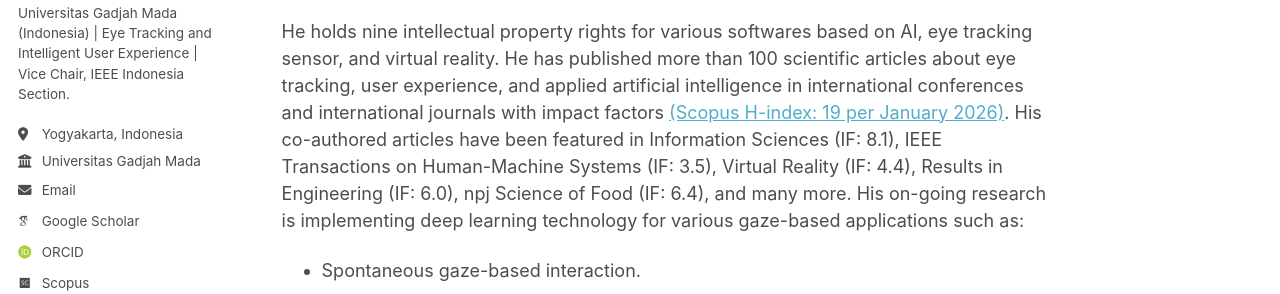
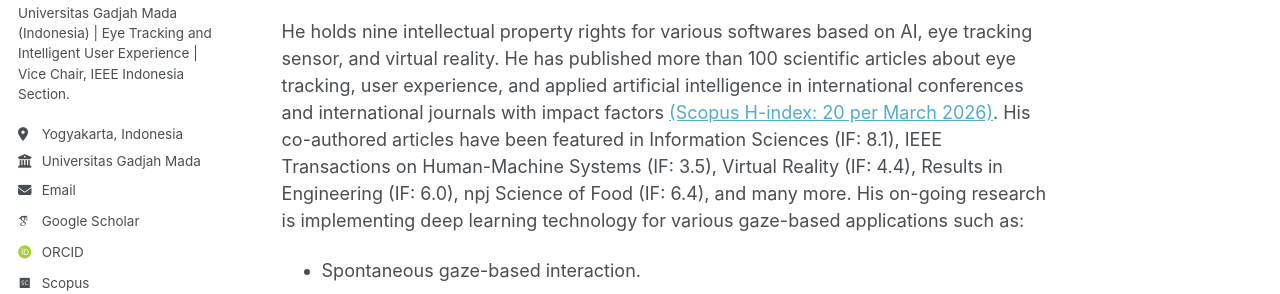
Before and after one commit to wibirama/wibirama.github.io, a Jekyll site: the page built from _pages/about.md, in a window 1280 px wide and 900 px high, scrolled down 1133 px. Shown: the part 158-452 px from the top of the window. Built offline with Jekyll 4.4.1, drawn with Linux system fonts in a browser that asks for light colours; some web fonts are replaced; a script that is not in the unit is left out.

Commit message:
Update about.md

```diff
--- a/_pages/about.md
+++ b/_pages/about.md
@@ -22,7 +22,7 @@ Dr. Sunu Wibirama is also an associate professor at the Department of Electrical
 
 Dr. Sunu Wibirama has actively involved in various academic activities. He has been invited in more than 100 national and international forums to give various lectures about fundamental of visual behavior and its implications in marketing, basic eye tracking research and methodology, applied computer vision and artificial intelligence, human factors and ergonomics in digital products, user experience and business, and starting up an academic research. He was a visiting researcher in The Tampere Unit for Computer-Human Interaction, University of Tampere Finland, The Department of Electrical and Electronics Engineering, Anadolu University Turkey, Malaysia-Japan International Institute of Technology (MJIIT-UTM), and The Department of Information Science and Engineering, Shibaura Institute of Technology Japan.
 
-He holds nine intellectual property rights for various softwares based on AI, eye tracking sensor, and virtual reality. He has published more than 100 scientific articles about eye tracking, user experience, and applied artificial intelligence in international conferences and international journals with impact factors [(Scopus H-index: 19 per January 2026)](https://www.scopus.com/authid/detail.uri?authorId=26654457700). His co-authored articles have been featured in Information Sciences (IF: 8.1), IEEE Transactions on Human-Machine Systems (IF: 3.5), Virtual Reality (IF: 4.4), Results in Engineering (IF: 6.0), npj Science of Food (IF: 6.4), and many more. His on-going research is implementing deep learning technology for various gaze-based applications such as:
+He holds nine intellectual property rights for various softwares based on AI, eye tracking sensor, and virtual reality. He has published more than 100 scientific articles about eye tracking, user experience, and applied artificial intelligence in international conferences and international journals with impact factors [(Scopus H-index: 20 per March 2026)](https://www.scopus.com/authid/detail.uri?authorId=26654457700). His co-authored articles have been featured in Information Sciences (IF: 8.1), IEEE Transactions on Human-Machine Systems (IF: 3.5), Virtual Reality (IF: 4.4), Results in Engineering (IF: 6.0), npj Science of Food (IF: 6.4), and many more. His on-going research is implementing deep learning technology for various gaze-based applications such as:
 
 - Spontaneous gaze-based interaction.
 - Time-series eye movement data classification
```
